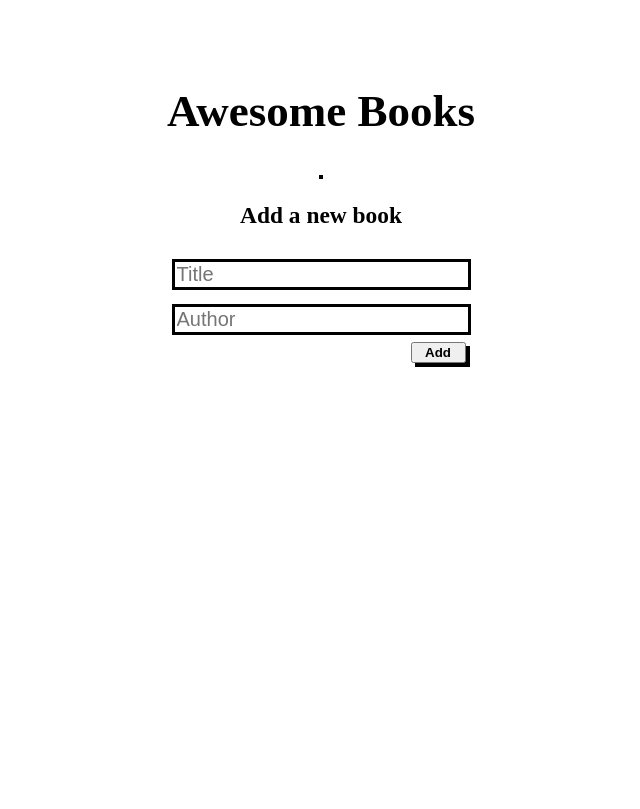
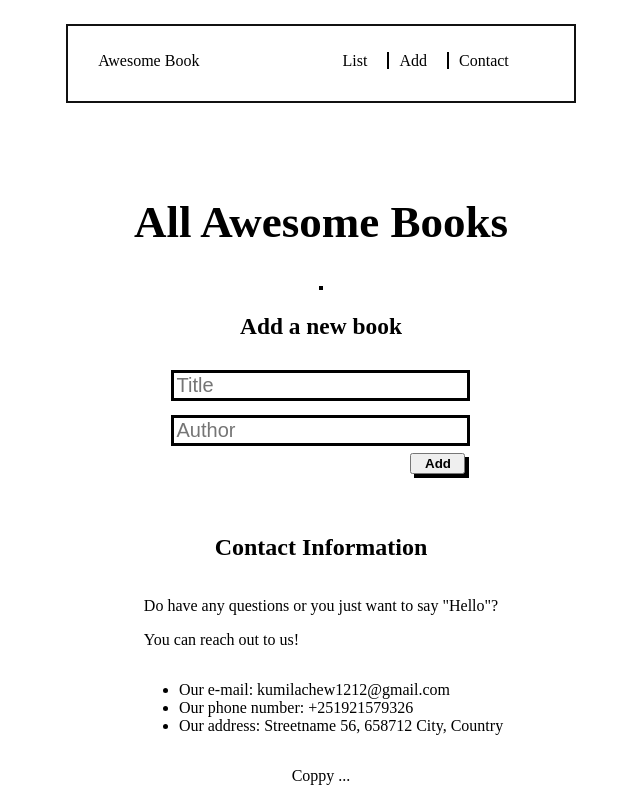
Before and after one commit to limavfabio/fabio-kumilachew-awesome-books, a website: page index.html in a window 1280 px wide. Shown: the whole page, without its empty margins (319-959 px from the left). Drawn offline with Linux system fonts and the light colour scheme.

Commit message:
add awesome books page

```diff
--- a/index.html
+++ b/index.html
@@ -8,13 +8,29 @@
     <link rel="stylesheet" href="./styles/styles.css" />
   </head>
   <body>
-    <section>
-      <h1>Awesome Books</h1>
+    <header class="header-class">
+      <div class="main">
+        <p class="brand">Awesome Book</p>
+        <nav class="nav-bar">
+          <ul class="nav-list">
+            <li><a id="book-list" href="" class="nav-link-list"></a>List</li>
+            <li><a id="add-book" href="" class="nav-link-list add"></a>Add</li>
+            <li>
+              <a id="contacts" href="" class="nav-link-list contact"></a>Contact
+            </li>
+          </ul>
+        </nav>
+      </div>
+      <div id="date" class="date"></div>
+    </header>
+
+    <section class="all-book-lists" id="all-book-list">
+      <h1>All Awesome Books</h1>
       <div id="books-container">
         <!-- Book Cards are generated by Javascript here -->
       </div>
 
-      <div class="add-books">
+      <div class="add-books" id="newBook">
         <h3>Add a new book</h3>
         <input
           type="text"
@@ -31,6 +47,28 @@
         <button id="add-btn" class="add-btn">Add</button>
       </div>
     </section>
+
+    <section class="contact-section">
+      <h2>Contact Information</h2>
+      <div class="contact-p">
+        <p class="contact-paragraph">
+          Do have any questions or you just want to say "Hello"?
+        </p>
+        <p class="contact-paragraph reach-us">You can reach out to us!</p>
+      </div>
+      <div>
+        <ul>
+          <li class="contact-items">Our e-mail: kumilachew1212@gmail.com</li>
+          <li class="contact-items">Our phone number: +251921579326</li>
+          <li class="contact-items">
+            Our address: Streetname 56, 658712 City, Country
+          </li>
+        </ul>
+      </div>
+    </section>
+    <footer class="footer">
+      <p>Coppy ...</p>
+    </footer>
     <script src="./script/script.js"></script>
   </body>
 </html>
--- a/script/script.js
+++ b/script/script.js
@@ -7,6 +7,12 @@ const booksContainer = document.getElementById('books-container');
 // Variables to hold the input ids
 const titleInput = document.getElementById('title-input');
 const authorInput = document.getElementById('author-input');
+
+// new
+const navListLink = document.getElementById('book-list');
+const addBookLink = document.getElementById('add-book');
+const contactLavlink = document.getElementById('contacts');
+const Year = document.getElementById('date');
 
 // Create an array of objects for the books information
 class BooksClass {
--- a/styles/styles.css
+++ b/styles/styles.css
@@ -13,6 +13,61 @@ section {
   display: flex;
   flex-direction: column;
   align-items: center;
+}
+.header-class {
+  height: 75px;
+  border: 2px solid #111;
+  margin: 16px 0;
+  width: 40%;
+}
+.brand {
+  color: #000000;
+}
+
+.main {
+  display: flex;
+  justify-content: space-between;
+  padding-top: 10px;
+  padding-left: 30px;
+  padding-right: 10px;
+  width: 100%;
+}
+.nav-list {
+  display: flex;
+  align-items: center;
+  list-style: none;
+  justify-content: space-between;
+  margin-right: 95px;
+}
+
+.add::before,
+.contact::before {
+  content: '';
+  padding-right: 10px;
+  margin: 10px;
+  border-right: 2px solid #000;
+  display: inline;
+}
+
+.all-book-lists {
+  display: flex;
+  flex-direction: column;
+  align-items: center;
+  width: 95%;
+}
+
+/* for mobile */
+
+@media screen and (max-width: 480px) {
+  .header-class {
+    height: 75px;
+    border: 2px solid #111;
+    margin: 16px 0;
+    width: 100%;
+  }
+  .contact-p {
+    text-align: center;
+  }
 }
 
 @media screen and (min-width: 768px) {
```
